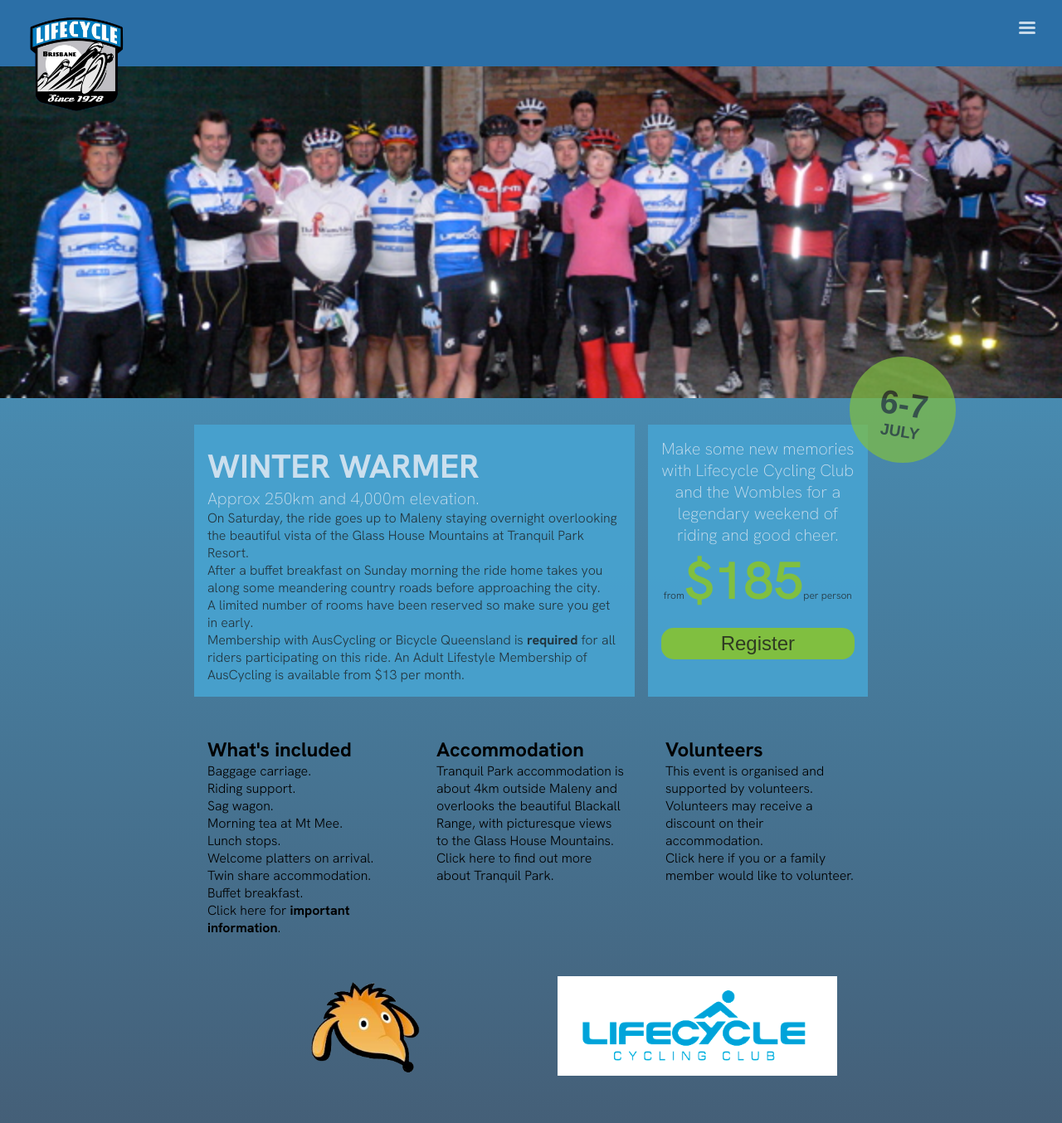
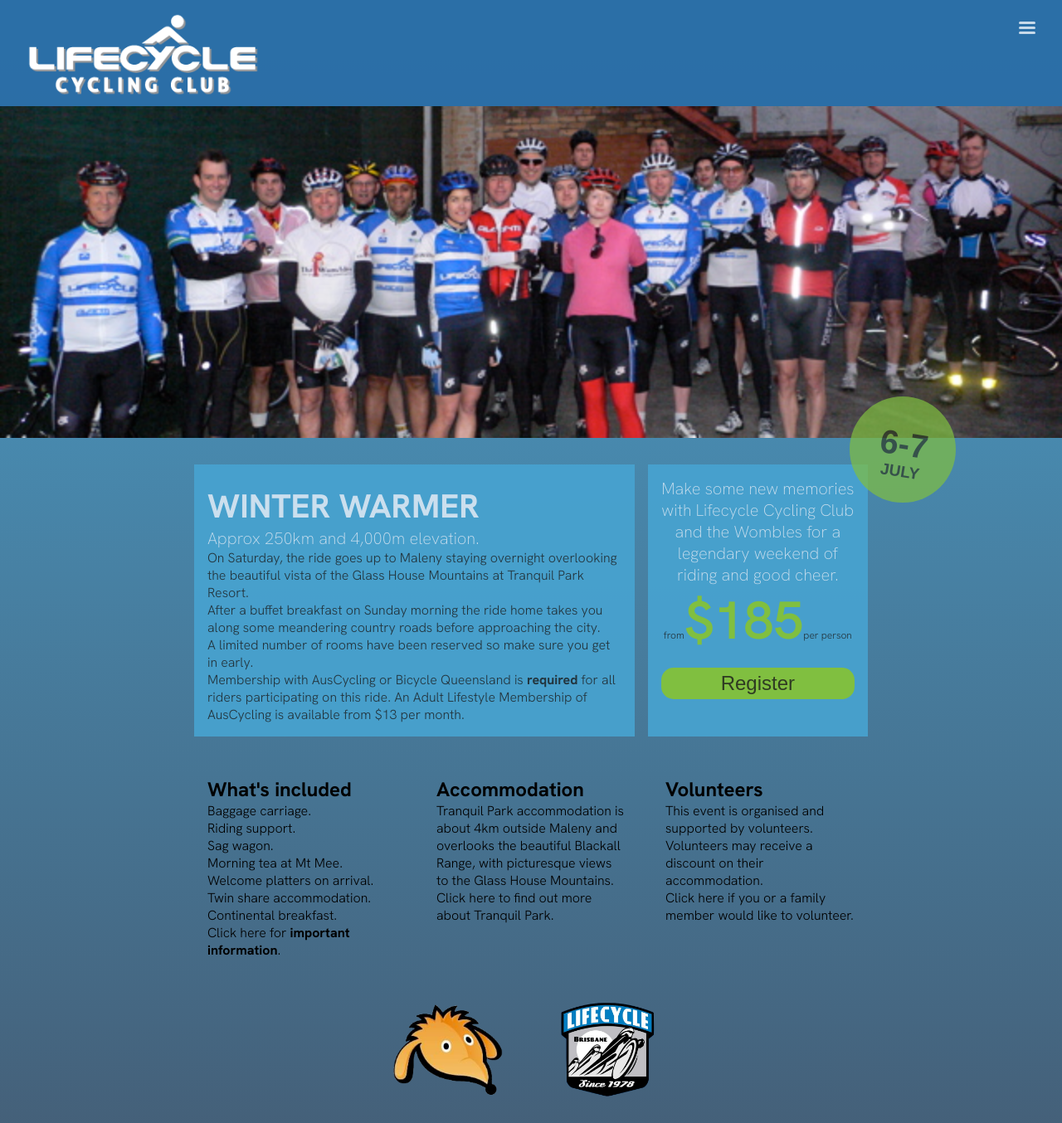
Before and after one commit to farro4069/winter, a Django app: page / in a window 1280 px wide. Shown: the top 1354 px of the page at 83% size. Run offline with Django 4.2, Linux system fonts and the light colour scheme; data comes from the database, SQL or seed files in the repository; both versions use the stored data as it was after the commit.

Commit message:
Final to go live

```diff
--- a/book/static/base.css
+++ b/book/static/base.css
@@ -53,7 +53,7 @@ header {
 	display: flex;
 	flex-direction: row;
 	justify-content: space-between;
-	height: 5rem;
+	height: 8rem;
 	background: var(--clr-nav);
 }
 
@@ -95,7 +95,8 @@ ul {
 .nav__logo img {
 	position: absolute;
 	margin: 1rem 0 0 2rem;
-	height: 110%;
+	max-width: 70vw;
+	max-height: 80%;
 	object-fit: cover;
 	z-index: 10;
 }
@@ -208,7 +209,6 @@ ul {
 	}
 
 	.nav__logo img {
-		height: 150%;
 	}
 
 }
--- a/book/template/base.html
+++ b/book/template/base.html
@@ -12,13 +12,13 @@
 <body>
 	<header>
 		<div class="nav__logo">
-			<img src="{% static 'assets/images/lifecycle-logo.png' %}">
+			<img src="{% static 'assets/images/lc-logo-white.png' %}">
 		</div>
 		<div class="hamburger__toggle">
 			<div class="hamburger"></div>
 		</div>
 		<ul class="nav__items">
-			<li class="nav__item"><a href="{% url 'home' %}"><p>Home</p></a></li>
+			<li class="nav__item"><a href="{% url 'home' %}"><p>Winter Warmer</p></a></li>
 			<li class="nav__item"><a href="{% url 'route' %}"><p>Route</p></a></li>
 			<li class="nav__item"><a href="{% url 'register' %}"><p>Register</p></a></li>
 			<li class="nav__item"><a href="{% url 'important' %}"><p>Important information</p></a></li>
--- a/book/template/important.html
+++ b/book/template/important.html
@@ -31,7 +31,7 @@
 		<p>Unfortunately, the restaurant has been booked out for a wedding on Saturday night. A reservation has been made nearby (a walk of around 2km) with no obligation. You are free to explore other options in Maleny and elsewhere.</p>
 		<h2>How to pay</h2>
 		<p>After you have registered you will receive an invoice by email. Details on payment options will be outlined with the invoice. This must be paid in full by 21 June.</p>
-		<h2>Cancelation policy</h2>
+		<h2>Cancellation policy</h2>
 		<p>The ride will go ahead in light rain. It the forecast is dreadful a week out the organisers will attempt to cancel accommodation. Whatever costs are returned will be distributed to particpants equitably. There is a chance that you will not receive a full refund. </p>
 		<h2>Contact</h2>
 		<p>Please direct any further questions or contact to <a href="mailto:winter.maleny@gmail.com">winter.maleny@gmail.com</a> </p>
--- a/book/template/index.html
+++ b/book/template/index.html
@@ -33,10 +33,9 @@
 						<li>Riding support.</li>
 						<li>Sag wagon.</li>
 						<li>Morning tea at Mt Mee.</li>
-						<li>Lunch stops.</li>
 						<li>Welcome platters on arrival.</li>
 						<li>Twin share accommodation.</li>
-						<li>Buffet breakfast.</li>
+						<li>Continental breakfast.</li>
 					</ul>
 					<p>Click here for <strong>important information</strong>.</p>
 				</a>
@@ -59,7 +58,7 @@
 		<div class="sponsors">
 			<img src="{% static '/assets/images/Wombles.png' %}">
 			<a href="https://lifecycle.org.au" target="_blank">
-			<img src="{% static '/assets/images/Lifecycle Club Logo.png' %}"></a>
+			<img src="{% static '/assets/images/lifecycle-logo.png' %}"></a>
 		</div>
 
 	</main>
```
Also changed, not shown: book/static/assets/images/lc-logo-white.png (added), db.sqlite3.
